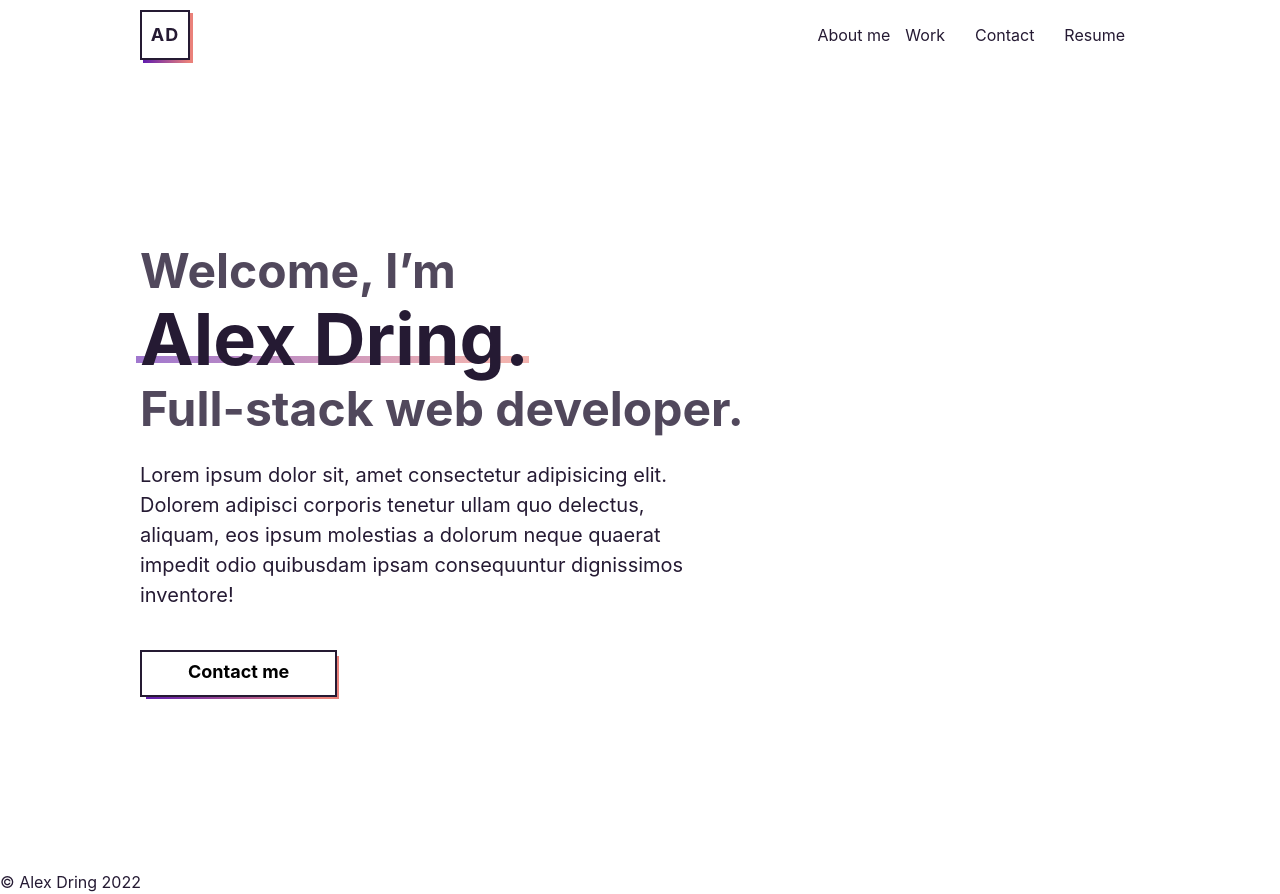
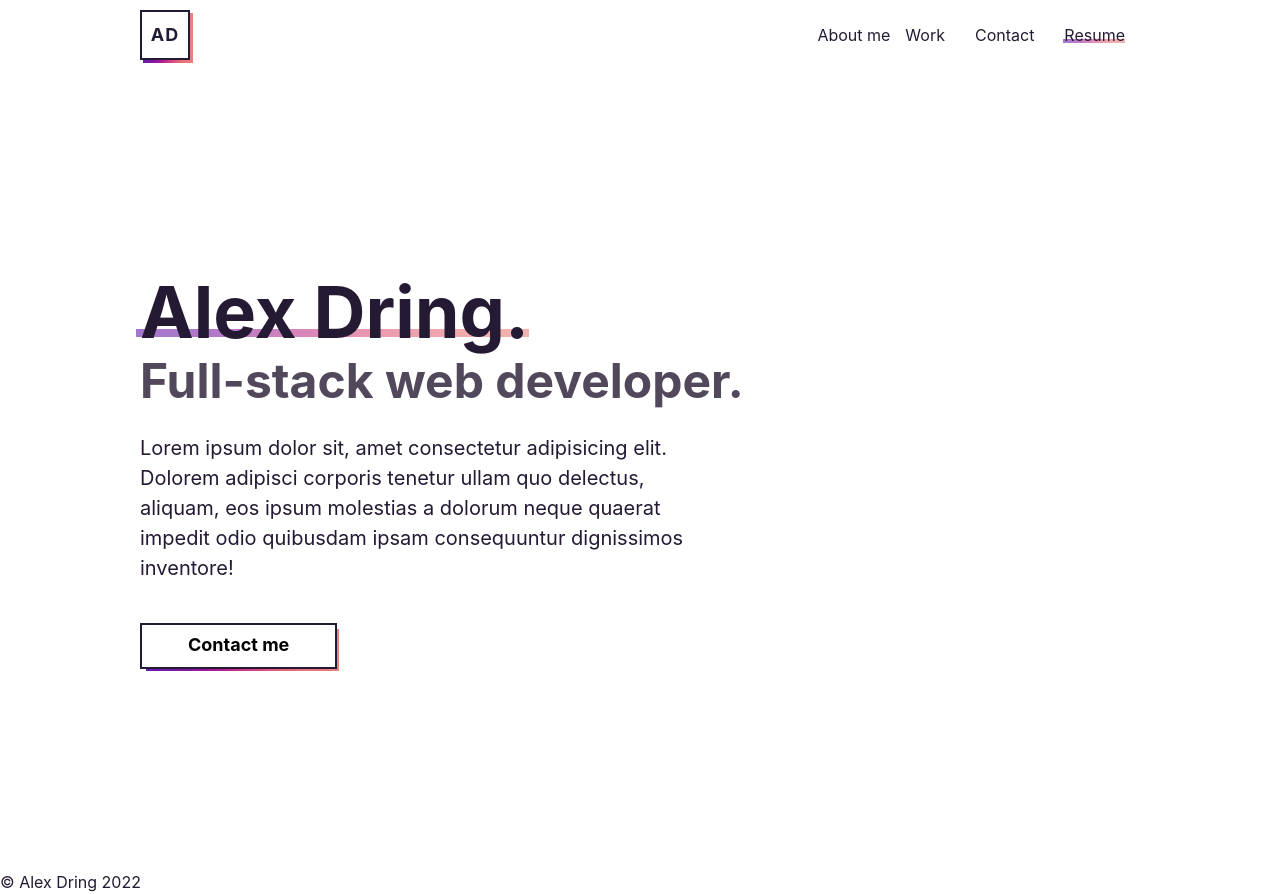
Before and after one commit to AlexDring/adring-portfolio, a Gatsby site: page / in a window 1280 px wide. Built offline with nearby package versions, Linux system fonts and the light colour scheme; Gatsby itself is replaced by a stand-in of ours.

Commit message:
Add gradient underline psuedo elements. Change gradient variable colours.

```diff
--- a/src/pages/components/Hero.js
+++ b/src/pages/components/Hero.js
@@ -21,10 +21,10 @@ const HeroStyles = styled.section`
         content: ' ';
         position: absolute;
         background: var(--gradient-light-red);
-        height: 7px;
+        height: 8px;
         width: 101%;
         right: 0;
-        bottom: 19px;
+        bottom: 18px;
         z-index: -1;
       }
     }
@@ -53,8 +53,6 @@ export default function Hero() {
   return (
     <HeroStyles>
       <h1>
-        Welcome, I’m
-        <br />
         <span>Alex Dring.</span>
         <br />
         Full-stack web developer.
--- a/src/pages/components/Nav.js
+++ b/src/pages/components/Nav.js
@@ -15,7 +15,20 @@ const NavStyles = styled.nav`
     list-style-type: none;
     text-align: right;
     li + li {
-      padding: 0 15px;
+      margin: 0 15px;
+    }
+    li {
+      position: relative;
+      :last-of-type:after {
+        content: ' ';
+        position: absolute;
+        background: var(--gradient-light-red);
+        height: 4px;
+        width: 102%;
+        right: 0;
+        bottom: 1px;
+        z-index: -1;
+      }
     }
   }
 `;
@@ -51,7 +64,7 @@ const LogoStyles = styled.div`
     div:first-of-type {
       background: var(--gradient-red);
       color: white;
-      border: none;
+      /* border: none; */
     }
     div:last-of-type {
       top: 0px;
--- a/src/styles/GlobalStyles.js
+++ b/src/styles/GlobalStyles.js
@@ -7,8 +7,35 @@ const GlobalStyles = createGlobalStyle`
     --font-header: 'Now', -apple-system, BlinkMacSystemFont, 'Segoe UI', Roboto, Oxygen, Ubuntu, Cantarell, 'Open Sans', 'Helvetica Neue', sans-serif;
     --black: #251A33;
     --lighter-black: rgba(37, 26, 51, 0.8);
-    --gradient-red: linear-gradient(90deg, #611dae 0%, #ea817a 92.19%);
-    --gradient-light-red: linear-gradient(90deg, rgba(97, 29, 174, 0.6) 0%, rgba(234, 129, 122, 0.6) 92.19%);
+    --gradient-red: linear-gradient(
+      90deg,
+      hsl(268deg 71% 40%) 0%,
+      hsl(286deg 76% 37%) 21%,
+      hsl(301deg 76% 35%) 30%,
+      hsl(313deg 71% 41%) 39%,
+      hsl(323deg 63% 47%) 46%,
+      hsl(331deg 61% 53%) 54%,
+      hsl(340deg 65% 58%) 61%,
+      hsl(348deg 69% 63%) 69%,
+      hsl(356deg 71% 67%) 79%,
+      hsl(4deg 73% 70%) 100%
+    );
+    ${
+      '' /* --gradient-light-red: linear-gradient(90deg, rgba(97, 29, 174, 0.6) 0%, rgba(234, 129, 122, 0.6) 92.19%); */
+    }
+    --gradient-light-red: linear-gradient(
+      90deg,
+      hsl(268deg 47% 64%) 0%,
+      hsl(285deg 42% 63%) 21%,
+      hsl(302deg 37% 63%) 30%,
+      hsl(316deg 46% 67%) 39%,
+      hsl(326deg 54% 70%) 46%,
+      hsl(335deg 60% 73%) 54%,
+      hsl(343deg 65% 76%) 61%,
+      hsl(350deg 69% 78%) 69%,
+      hsl(357deg 71% 80%) 79%,
+      hsl(4deg 72% 82%) 100%
+    );
   }
 
   @font-face {
```
